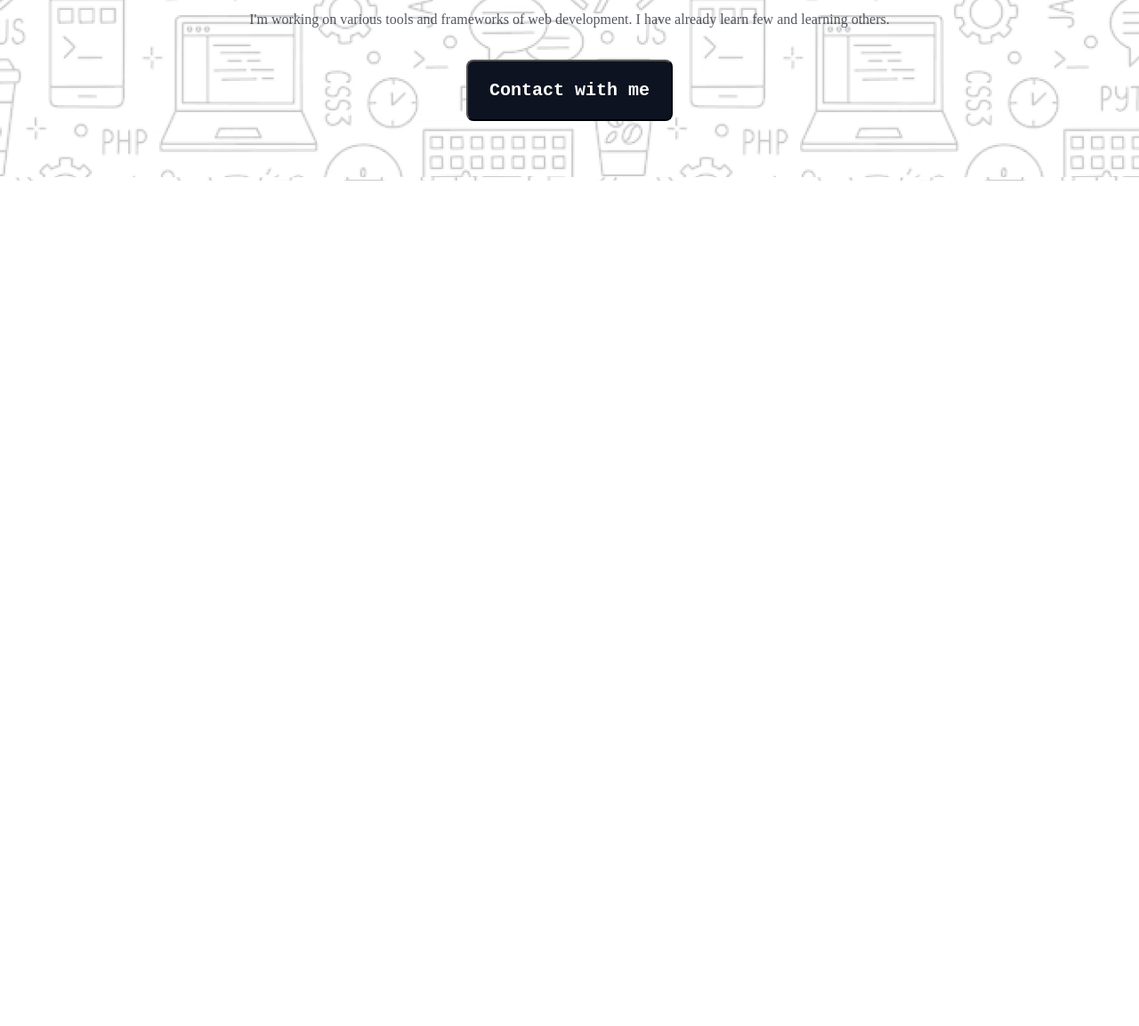
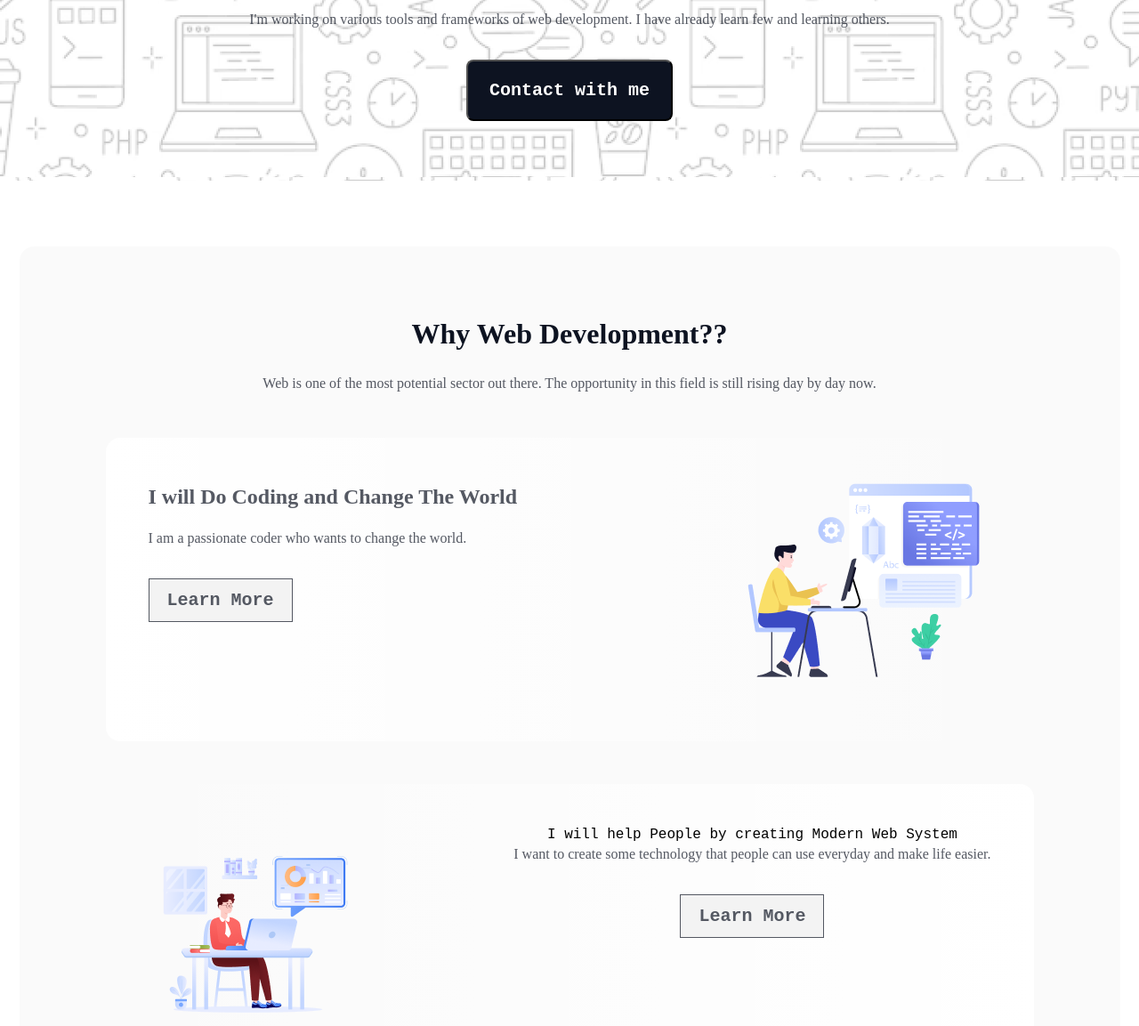
Before and after one commit to dev-md-rajib/Batch-10-Assignment-1, a plain HTML site: page index.html in a window 1280 px wide. Shown: the part 587-1740 px from the top of the page at 89% size. Before the commit the page ends 825 px from the top, so only its background shows below. Drawn offline with Linux system fonts and the light colour scheme; a web font is replaced by a local one.

Commit message:
why-web-dev section is added

```diff
--- a/index.html
+++ b/index.html
@@ -30,6 +30,59 @@
 
     <main>
 
+        <section class="why-web">
+            <div><p class="why-web-title">
+                Why Web Development??
+            </p>
+            <p class=" why-web-details details-texts">
+                Web is one of the most potential sector out there. The opportunity in this field is still rising day by day now.
+            </p>
+            </div>
+
+
+            <div class="why-web-card-1">
+
+                <div class="div1">
+                    <p class="card1-title">I will Do Coding and Change The World</p>
+                <p class="details-texts">I am a passionate coder who wants to change the world.</p>
+                <button class="primary-btn">Learn More</button>
+            </div>
+
+
+                <div>
+                    <img src="assets/Layer_1.png" alt="">
+                </div>
+
+            </div>
+
+
+
+            <div class="why-web-card-1 card2">
+                <div><img src="assets/Group 3.png" alt=""></div>
+                <div>
+                    <p class="div1">I will help People by creating Modern Web System</p>
+                    <p class="details-texts">I want to create some technology that people can use everyday and make life easier.</p>
+                    <button class="primary-btn">Learn More</button>
+                </div>
+
+
+
+            </div>
+            <div class="why-web-card-1">
+
+                <div class="div1">
+                    <p class="card1-title">I will Do Coding and Change The World</p>
+                    <p class="details-texts">I am a passionate coder who wants to change the world.</p>
+                    <button class="primary-btn">Learn More</button>
+            </div>
+
+
+                <div>
+                    <img src="assets/Group 4.png" alt="">
+                </div>
+            </div>
+        </section>
+
 
     </main>
 
--- a/styles/style.css
+++ b/styles/style.css
@@ -24,6 +24,8 @@
     opacity: .7;
 
 }
+
+
 
 /* Header styles */
 
@@ -115,3 +117,72 @@ nav button{
     background: rgb(13, 19, 33);
     padding: 21px 24px 21px 24px;
 }
+
+
+
+/* why-web styles */
+.why-web{
+    max-width: 1043px;
+    margin: 74px auto 0px auto;
+
+    border-radius: 16px;
+    background: rgba(13, 19, 33, 0.02);
+    padding: 80px 97px;
+    text-align: center;
+
+}
+
+.why-web-title{
+    color: rgb(13, 19, 33);
+    font-family: Azeret Mono;
+    font-size: 32px;
+    font-weight: 800;
+}
+
+.why-web-details{
+    padding: 24px 47px 0px 47px;
+}
+
+.why-web-card-1{
+
+    padding: 48px;
+    border-radius: 16px;
+    background: linear-gradient(90.00deg, rgb(255, 255, 255),rgba(255, 255, 255, 0) 100%);
+
+    margin-top: 48px;
+    display: flex;
+    gap: 98.83px;
+    justify-content: space-between;
+}
+
+.why-web-card-1>.div1{
+
+    text-align: left;
+    width: 468px;
+}
+.card1-title{
+    color: rgba(13, 19, 33, 0.7);
+    font-family: Azeret Mono;
+    font-size: 24px;
+    font-weight: 700;
+    line-height: 36px;
+    width: 490px;
+    margin-bottom: 16px;
+}
+
+.why-web-card-1 button{
+    box-sizing: border-box;
+    border: 1px solid rgb(13, 19, 33);
+    opacity: 0.7;
+    padding: 12px 20px 12px 20px;
+    border-radius: 0;
+    color: rgb(13, 19, 33);
+    font-size: 20px;
+    font-weight: 600;
+    margin-top: 32px;
+}
+
+/* card2 styles */
+.card2{
+    background: linear-gradient(270.00deg, rgb(255, 255, 255),rgba(255, 255, 255, 0) 100%);
+}
```
